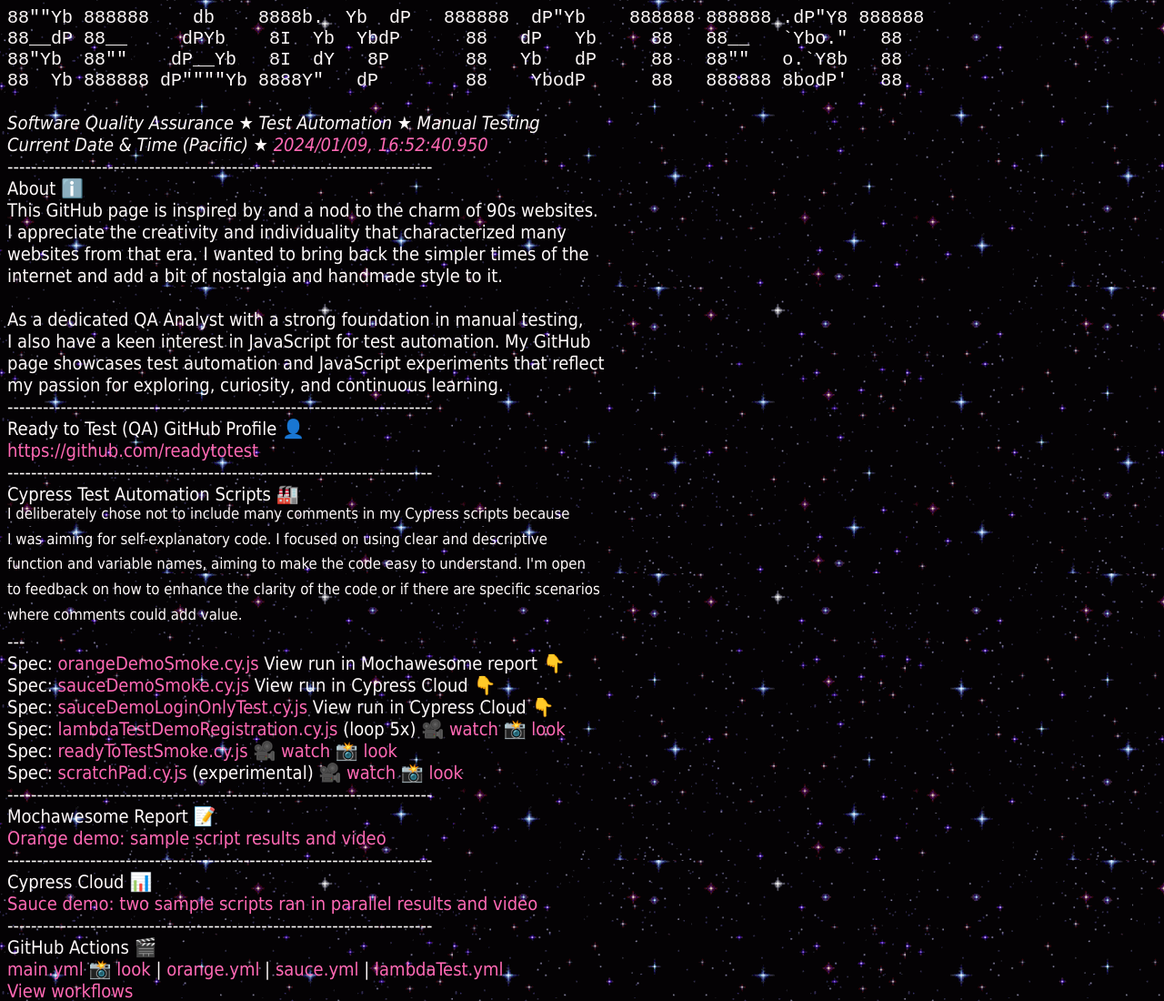
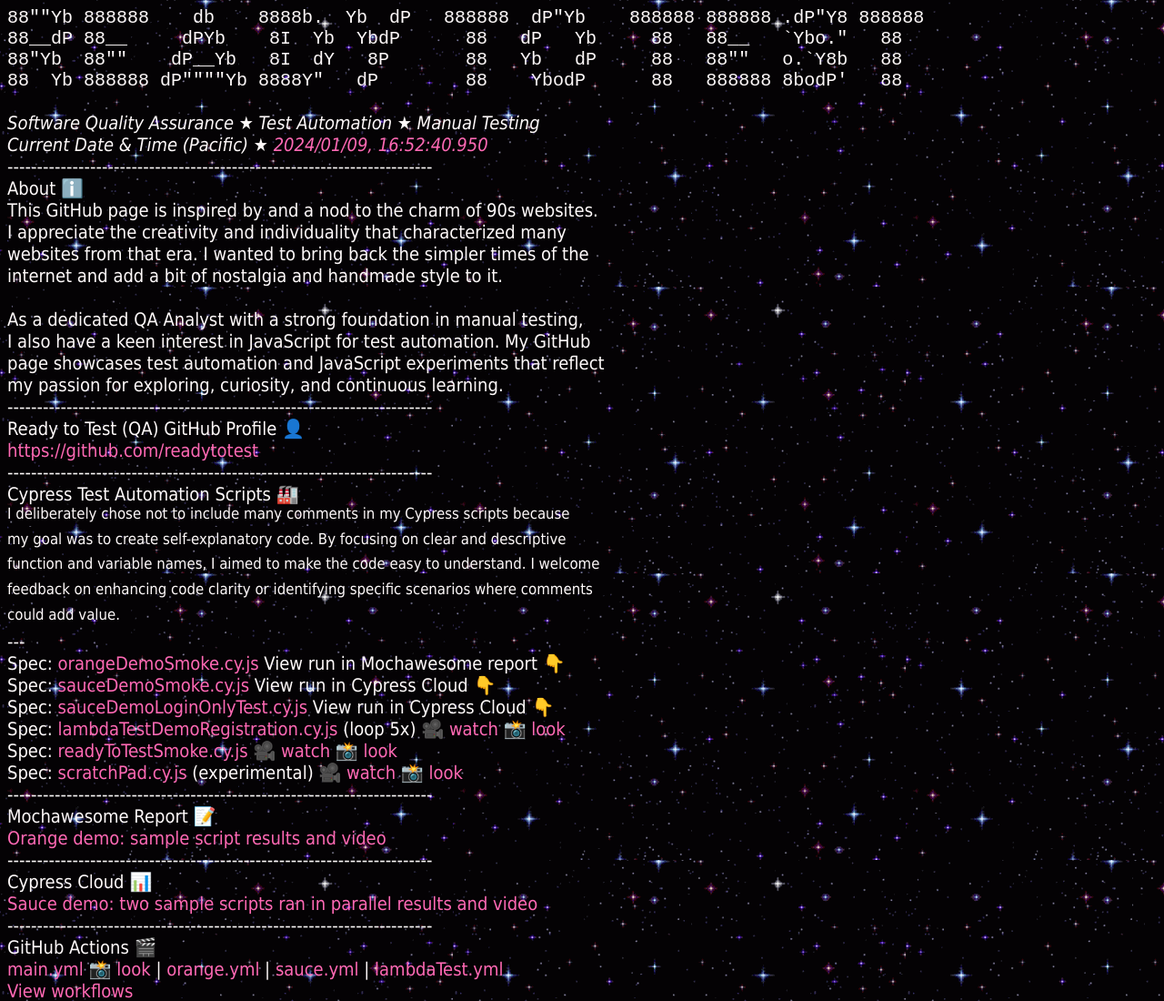
Before and after one commit to readytotest/readytotest.github.io, a website: page index.htm in a window 1280 px wide. Shown: the top 1100 px of the page at 91% size. Drawn offline with Linux system fonts and the light colour scheme; no server answers.

Commit message:
Update context about Cypress comments

```diff
--- a/index.htm
+++ b/index.htm
@@ -52,13 +52,13 @@
             <br>
             <sup>I deliberately chose not to include many comments in my Cypress scripts because
             <br>
-            I was aiming for self-explanatory code. I focused on using clear and descriptive
+            my goal was to create self-explanatory code. By focusing on clear and descriptive
             <br>
-            function and variable names, aiming to make the code easy to understand. I'm open
+            function and variable names, I aimed to make the code easy to understand. I welcome
             <br>
-            to feedback on how to enhance the clarity of the code or if there are specific scenarios
+            feedback on enhancing code clarity or identifying specific scenarios where comments
             <br>
-            where comments could add value.
+            could add value.
             <br>
             </sup>
             ---
```
